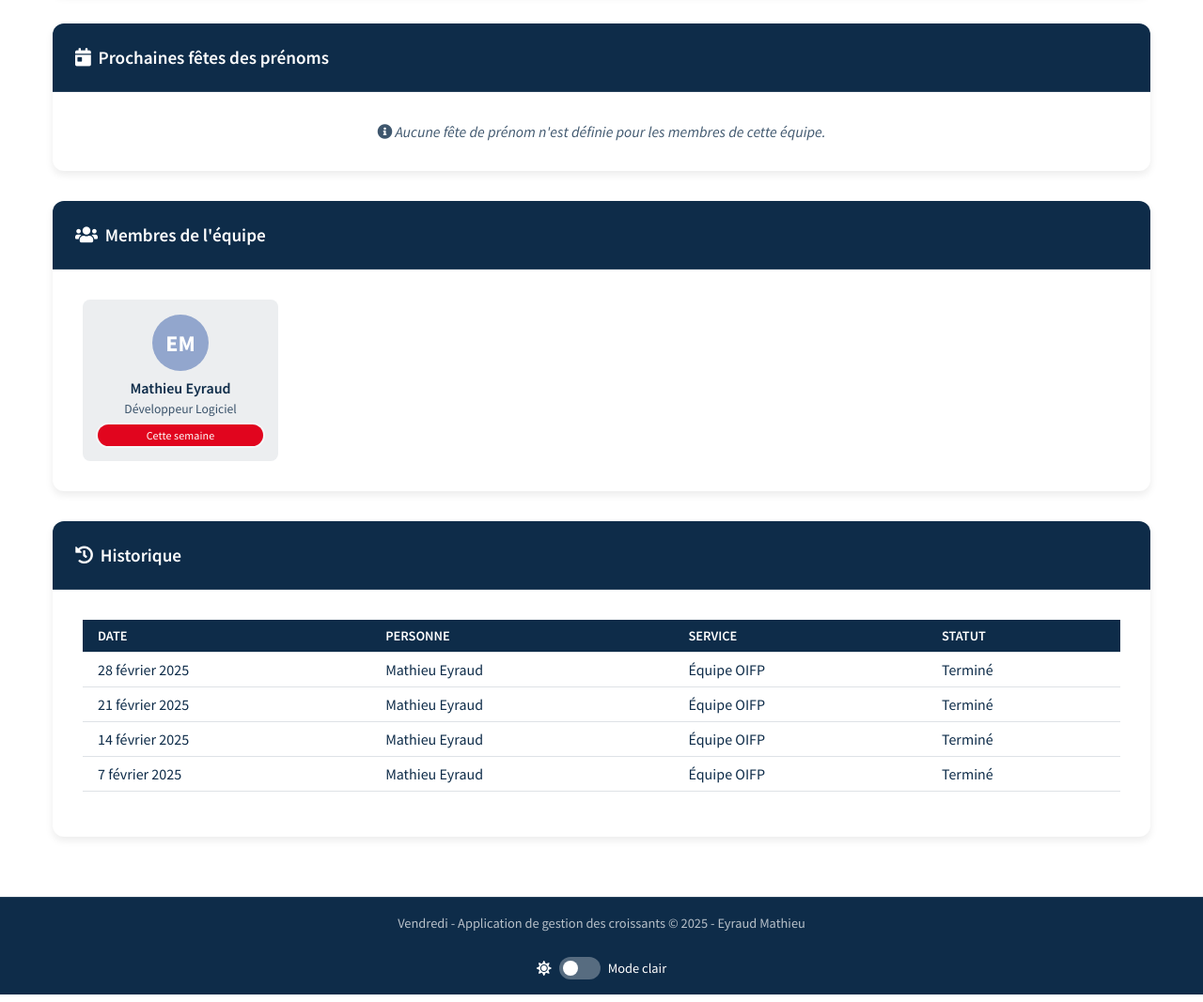
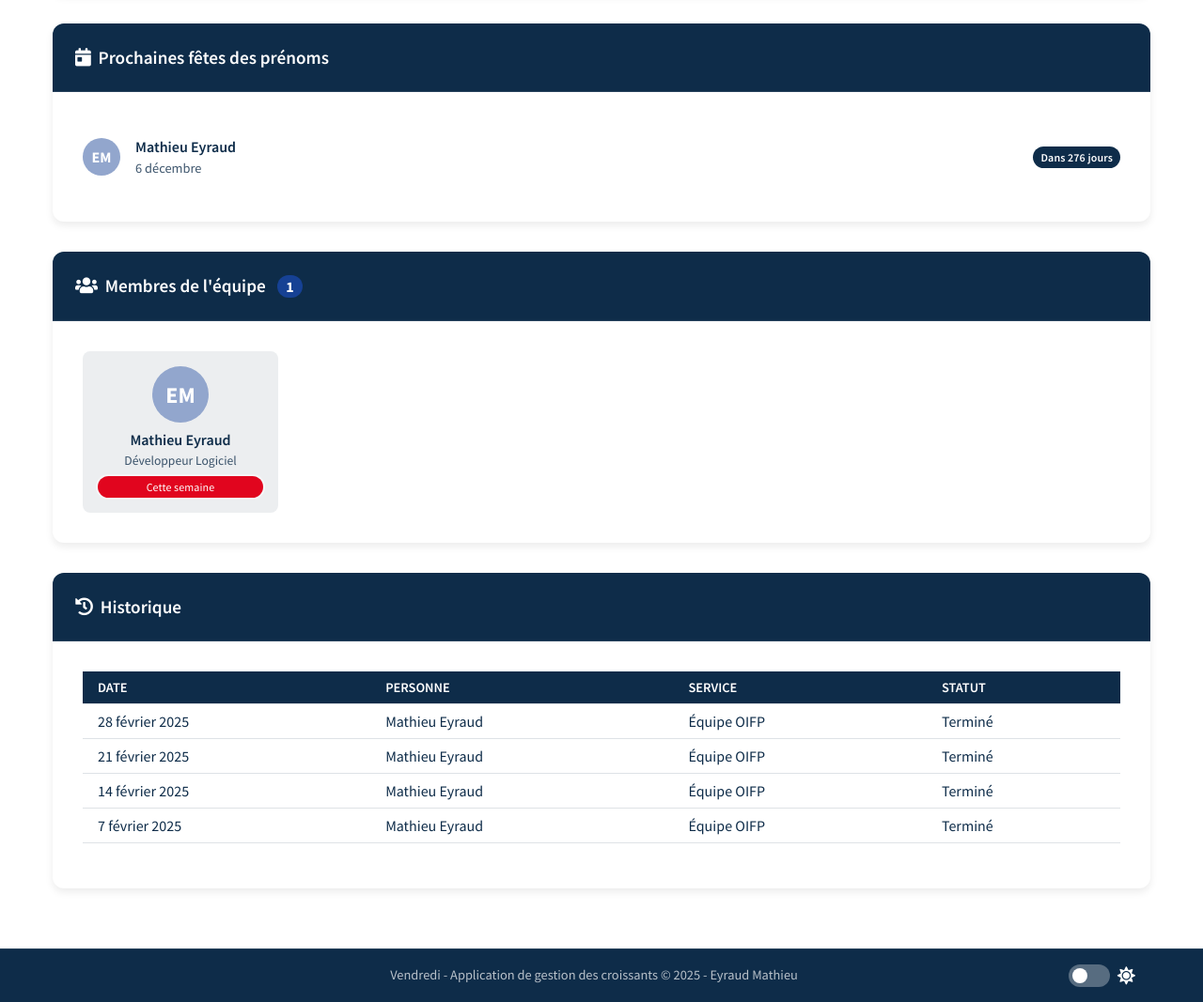
Before and after one commit to MathEyraud/Vendredi, a plain HTML site: page Vendredi.html in a window 1280 px wide. Shown: the part 1100-2167 px from the top of the page at 94% size. Drawn offline with Linux system fonts and the light colour scheme.

Commit message:
feat: Enhance user interface elements and layout
- Add team member count badge in team section header
- Reorganize footer layout with centered copyright text
- Move theme toggle to right side of footer for better balance
- Simplify theme switcher by removing text labels for cleaner appearance

```diff
--- a/Vendredi.html
+++ b/Vendredi.html
@@ -105,7 +105,7 @@
             <!-- Membres de l'équipe -->
             <div class="card">
                 <div class="card-header">
-                    <span><i class="fas fa-users"></i>&nbsp;&nbsp;Membres de l'équipe</span>
+                    <span><i class="fas fa-users"></i>&nbsp;&nbsp;Membres de l'équipe <span id="teamMemberCount" class="badge badge-primary badge-member-count"></span></span>
                 </div>
                 <div class="card-body">
                     <div id="teamList" class="team-list">
@@ -142,9 +142,12 @@
 
     <!-- Pied de page -->
     <footer>
-        <div class="container">
-            <p>Vendredi - Application de gestion des croissants &copy; 2025 - Eyraud Mathieu</p>
-            <!-- Le ThemeManager va insérer le switch du mode sombre ici -->
+        <div class="container footer-container">
+            <div class="footer-left"></div>
+            <p class="footer-center">Vendredi - Application de gestion des croissants &copy; 2025 - Eyraud Mathieu</p>
+            <div id="themeToggleContainer" class="footer-right">
+                <!-- Le ThemeManager va insérer le switch du mode sombre ici -->
+            </div>
         </div>
     </footer>
 
--- a/js/data/teams/team_oifp.js
+++ b/js/data/teams/team_oifp.js
@@ -10,7 +10,7 @@ const TEAM_OIFP = {
     id: "oifp",
     name: "Équipe OIFP",
     members: [
-        { id: 1, name: "Mathieu Eyraud", position: "Développeur Logiciel", initials: "EM", allergenes: [], birthdate: "01-23" },
+        { id: 1, name: "Mathieu Eyraud", position: "Développeur Logiciel", initials: "EM", allergenes: [], birthdate: "01-23", nameDay: "12-06"},
     ],
     currentIndex: 0,
     startDate: new Date('2025-02-07')
--- a/js/ui/ThemeManager.js
+++ b/js/ui/ThemeManager.js
@@ -33,13 +33,6 @@ class ThemeManager {
          * @private
          */
         this._themeToggle = null;
-
-        /**
-         * Élément DOM du label de thème
-         * @type {HTMLElement|null}
-         * @private
-         */
-        this._themeLabel = null;
 
         // Initialise le gestionnaire de thème
         this._initialize();
@@ -100,6 +93,10 @@ class ThemeManager {
         const wrapper = document.createElement('div');
         wrapper.className = 'theme-switch-wrapper';
 
+        // Crée le label de texte (maintenant en premier)
+        const textLabel = document.createElement('span');
+        textLabel.className = 'theme-switch-label';
+
         // Crée l'interrupteur
         const switchLabel = document.createElement('label');
         switchLabel.className = 'theme-switch';
@@ -114,37 +111,33 @@ class ThemeManager {
         const slider = document.createElement('span');
         slider.className = 'slider';
 
-        // Crée le label de texte
-        const textLabel = document.createElement('span');
-        textLabel.className = 'theme-switch-label';
-        textLabel.textContent = this._isDarkMode ? 'Mode sombre' : 'Mode clair';
-
         // Ajoute une icône pour le mode
         const iconSpan = document.createElement('span');
         iconSpan.className = 'theme-icon';
         iconSpan.innerHTML = this._isDarkMode ? '<i class="fas fa-moon"></i>' : '<i class="fas fa-sun"></i>';
 
-        // Assemblage de l'interrupteur
+        // Assemblage de l'interrupteur (nouvel ordre)
         switchLabel.appendChild(switchInput);
         switchLabel.appendChild(slider);
-        wrapper.appendChild(iconSpan);
-        wrapper.appendChild(switchLabel);
-        wrapper.appendChild(textLabel);
 
-        // Ajoute l'interrupteur au footer
-        const footer = document.querySelector('footer .container');
-        if (footer) {
-            footer.appendChild(wrapper);
+        // Nouvel ordre des éléments
+        wrapper.appendChild(textLabel);    // Texte en premier (à gauche)
+        wrapper.appendChild(switchLabel);  // Toggle au milieu
+        wrapper.appendChild(iconSpan);     // Icône en dernier (à droite)
+
+        // Ajoute l'interrupteur au conteneur dédié dans le footer
+        const themeContainer = document.getElementById('themeToggleContainer');
+        if (themeContainer) {
+            themeContainer.appendChild(wrapper);
 
             // Stocke une référence à l'interrupteur et au label
             this._themeToggle = switchInput;
-            this._themeLabel = textLabel;
             this._themeIcon = iconSpan;
 
             // Ajoute l'écouteur d'événement pour le changement de thème
             this._themeToggle.addEventListener('change', () => this._handleThemeToggle());
         } else {
-            console.error("Élément footer .container non trouvé dans le DOM");
+            console.error("Élément 'themeToggleContainer' non trouvé dans le DOM");
         }
     }
 
@@ -159,9 +152,6 @@ class ThemeManager {
         this._isDarkMode = this._themeToggle.checked;
 
         // Met à jour le label et l'icône
-        if (this._themeLabel) {
-            this._themeLabel.textContent = this._isDarkMode ? 'Mode sombre' : 'Mode clair';
-        }
 
         if (this._themeIcon) {
             this._themeIcon.innerHTML = this._isDarkMode ? '<i class="fas fa-moon"></i>' : '<i class="fas fa-sun"></i>';
@@ -202,7 +192,6 @@ class ThemeManager {
             if (savedPreference === null && prefersDarkScheme.matches) {
                 this._isDarkMode = true;
                 if (this._themeToggle) this._themeToggle.checked = true;
-                if (this._themeLabel) this._themeLabel.textContent = 'Mode sombre';
                 if (this._themeIcon) this._themeIcon.innerHTML = '<i class="fas fa-moon"></i>';
                 this._applyTheme();
                 this._saveThemePreference();
@@ -214,7 +203,6 @@ class ThemeManager {
                 if (localStorage.getItem(this._storageKey) === null) {
                     this._isDarkMode = e.matches;
                     if (this._themeToggle) this._themeToggle.checked = this._isDarkMode;
-                    if (this._themeLabel) this._themeLabel.textContent = this._isDarkMode ? 'Mode sombre' : 'Mode clair';
                     if (this._themeIcon) this._themeIcon.innerHTML = this._isDarkMode ? '<i class="fas fa-moon"></i>' : '<i class="fas fa-sun"></i>';
                     this._applyTheme();
                 }
@@ -229,7 +217,6 @@ class ThemeManager {
         if (!this._isDarkMode) {
             this._isDarkMode = true;
             if (this._themeToggle) this._themeToggle.checked = true;
-            if (this._themeLabel) this._themeLabel.textContent = 'Mode sombre';
             if (this._themeIcon) this._themeIcon.innerHTML = '<i class="fas fa-moon"></i>';
             this._applyTheme();
             this._saveThemePreference();
@@ -243,7 +230,6 @@ class ThemeManager {
         if (this._isDarkMode) {
             this._isDarkMode = false;
             if (this._themeToggle) this._themeToggle.checked = false;
-            if (this._themeLabel) this._themeLabel.textContent = 'Mode clair';
             if (this._themeIcon) this._themeIcon.innerHTML = '<i class="fas fa-sun"></i>';
             this._applyTheme();
             this._saveThemePreference();
@@ -256,7 +242,6 @@ class ThemeManager {
     toggleDarkMode() {
         this._isDarkMode = !this._isDarkMode;
         if (this._themeToggle) this._themeToggle.checked = this._isDarkMode;
-        if (this._themeLabel) this._themeLabel.textContent = this._isDarkMode ? 'Mode sombre' : 'Mode clair';
         if (this._themeIcon) this._themeIcon.innerHTML = this._isDarkMode ? '<i class="fas fa-moon"></i>' : '<i class="fas fa-sun"></i>';
         this._applyTheme();
         this._saveThemePreference();
--- a/js/ui/UIManager.js
+++ b/js/ui/UIManager.js
@@ -13,17 +13,18 @@ class UIManager {
      * @constructor
      */
     constructor() {
-        // Éléments du DOM
-        this.serviceSelectorElement = document.getElementById('serviceSelector');
-        this.currentPersonElement = document.getElementById('currentPerson');
-        this.currentDateElement = document.getElementById('currentDate');
-        this.countdownElement = document.getElementById('countdown');
-        this.nextPersonsListElement = document.getElementById('nextPersonsList');
-        this.teamListElement = document.getElementById('teamList');
-        this.historyTableBodyElement = document.getElementById('historyTableBody');
-        this.allergenesContainerElement = document.getElementById('allergenesContainer');
-        this.birthdaysListElement = document.getElementById('birthdaysList');
-        this.noBirthdaysElement = document.getElementById('noBirthdays');
+        // Élements du DOM
+        this.serviceSelectorElement = document.getElementById('serviceSelector');        // Dropdown de sélection d'équipe dans le header
+        this.currentPersonElement = document.getElementById('currentPerson');            // Nom du responsable actuel des croissants
+        this.currentDateElement = document.getElementById('currentDate');                // Date du prochain vendredi
+        this.countdownElement = document.getElementById('countdown');                    // Décompte des jours jusqu'au prochain vendredi
+        this.nextPersonsListElement = document.getElementById('nextPersonsList');        // Liste des prochaines personnes en rotation
+        this.teamListElement = document.getElementById('teamList');                      // Grille des membres de l'équipe
+        this.historyTableBodyElement = document.getElementById('historyTableBody');      // Tableau d'historique des rotations passées
+        this.allergenesContainerElement = document.getElementById('allergenesContainer'); // Conteneur pour les alertes d'allergènes
+        this.birthdaysListElement = document.getElementById('birthdaysList');            // Liste des prochains anniversaires
+        this.noBirthdaysElement = document.getElementById('noBirthdays');                // Message affiché quand aucun anniversaire n'est défini
+        this.teamMemberCountElement = document.getElementById('teamMemberCount');        // Badge affichant le nombre de membres dans l'équipe
 
         // Nouveaux éléments pour les fêtes des prénoms
         this.nameDaysListElement = document.getElementById('nameDaysList');
@@ -199,6 +200,11 @@ class UIManager {
 
         // Vérifie que members est un tableau
         if (!Array.isArray(members)) return;
+
+        // Met à jour le compteur de membres
+        if (this.teamMemberCountElement) {
+            this.teamMemberCountElement.textContent = members.length;
+        }
 
         // Index du membre actuel
         const currentIndex = members.findIndex(m => m && currentMember && m.id === currentMember.id);
--- a/styles/team-members.css
+++ b/styles/team-members.css
@@ -86,3 +86,12 @@
     font-size: 0.7rem;
     display: block;
 }
+
+/* Badge spécifique pour le compteur de membres */
+.badge-member-count {
+    font-size: 1rem !important;                 /* Taille de police plus grande */
+    padding: 0.3em 0.6em;                       /* Plus de padding pour agrandir le badge */
+    margin-left: var(--spacing-sm);             /* Espacement par rapport au texte */
+    vertical-align: middle;                     /* Alignement vertical */
+    font-weight: var(--font-weight-semibold);
+}
--- a/styles/theme-switcher.css
+++ b/styles/theme-switcher.css
@@ -11,9 +11,8 @@
  .theme-switch-wrapper {
     display: flex;
     align-items: center;
-    justify-content: center;
-    margin-top: var(--spacing-lg);
-    color: var(--color-bg-1); /* Bon contraste sur fond footer */
+    justify-content: space-between; /* Espacement égal entre les éléments */
+    margin: 0;
 }
 
 /* Conteneur du switch */
@@ -65,17 +64,10 @@ input:checked + .slider:before {
     transform: translateX(20px);
 }
 
-/* Label à côté du switch */
-.theme-switch-label {
-    margin-left: var(--spacing-sm);
-    font-size: 0.9rem;
-    color: var(--color-bg-1); /* Bon contraste sur fond footer */
-}
-
 /* Style pour l'icône du thème */
 .theme-icon {
-    margin-right: var(--spacing-sm);
-    font-size: 1rem;
+    margin-left: var(--spacing-sm);
+    font-size: 1.2rem;
     color: var(--color-bg-1);
 }
 
@@ -93,3 +85,27 @@ body {
     transform: scale(1.05);
     transition: transform 0.2s ease;
 }
+
+/* Structure flexible du footer */
+.footer-container {
+    display: flex;
+    justify-content: space-between;
+    align-items: center;
+}
+
+.footer-left {
+    flex: 1;
+}
+
+.footer-center {
+    flex: 2;
+    text-align: center;
+    margin: 0;
+}
+
+.footer-right {
+    flex: 1;
+    display: flex;
+    justify-content: flex-end;
+    padding-right: var(--spacing-md);
+}
```
